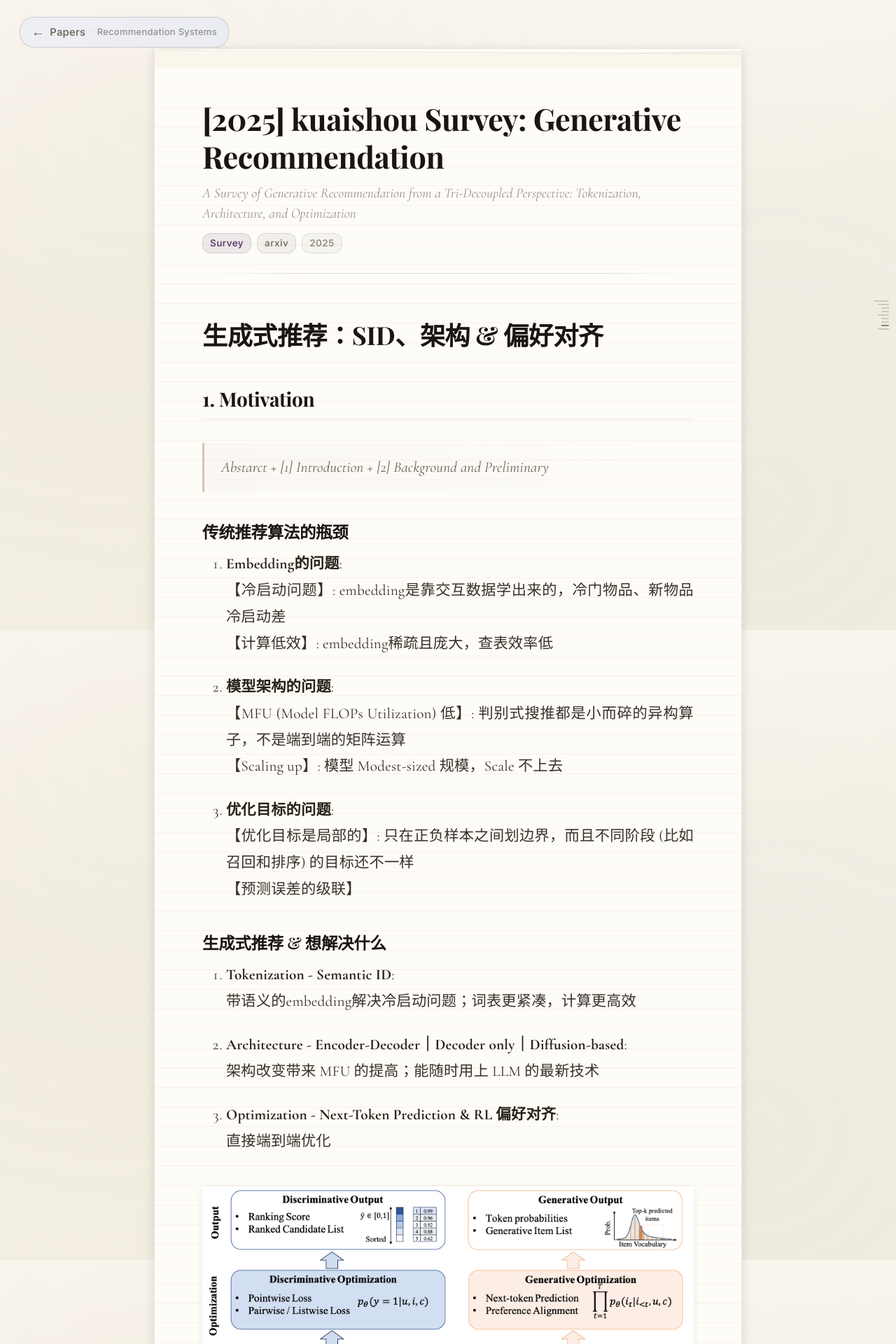
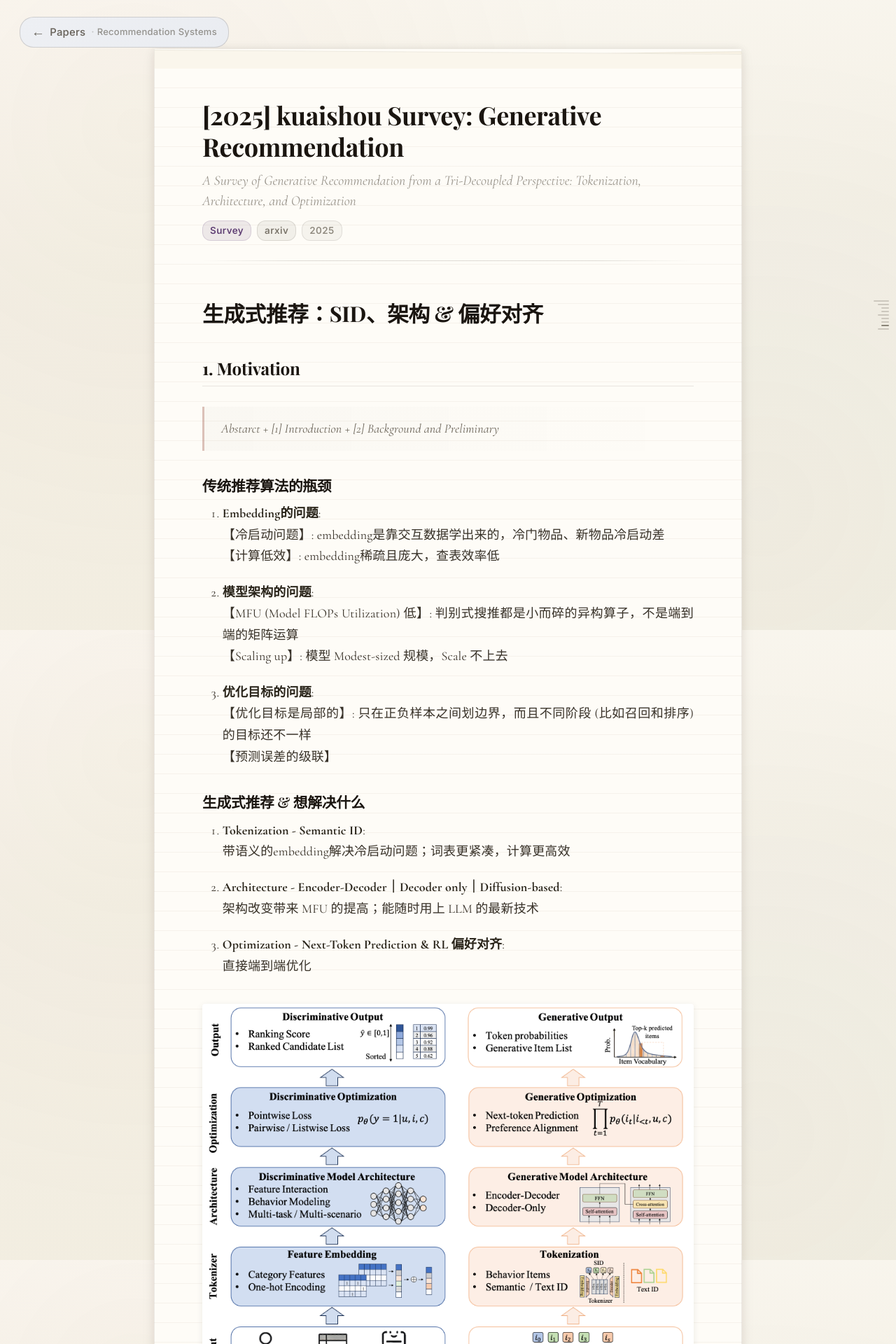
Before and after one commit to FSmisaka/FSmisaka.github.io, a Jekyll site: the page built from _papers/2025-kuaishou-generative-recommendation-survey-review.md, in a window 1280 px wide. Shown: the top 1920 px of the page at 70% size. Built offline with Jekyll 4.4.1, drawn with Linux system fonts in a browser that asks for light colours; some web fonts are replaced; some of the changed text lies outside the part shown.

Commit message:
note字号

````diff
--- a/_papers/2025-kuaishou-generative-recommendation-survey-review.md
+++ b/_papers/2025-kuaishou-generative-recommendation-survey-review.md
@@ -42,13 +42,14 @@ venue: "arxiv"
 
 ### Why Tokenization
 生成式搜推想要模仿 LLM 的 Next-token Prediction，做 Next-item_token Prediction。于是按照惯例就需要把 item 给 tokenize 化
-Q：为什么一定要做 tokenization，而不能直接 Next-word Prediction 和 Next-item Prediction 呢？
-A：说实话推荐领域没想很明白，但是 LLM 领域做 token 粒度的生成是有原因的：
+**Q**：为什么一定要做 tokenization，而不能直接 Next-word Prediction 和 Next-item Prediction 呢？
+**A**：说实话推荐领域没想很明白，但是 LLM 领域做 token 粒度的生成是有原因的：
 1. 不可计算：word 粒度的话，词表太大
 2. 泛化能力：token 粒度可以生成新词（token concatenation）
 
 ### Sparse ID-based、Text-based、Semantic ID-based
 一共三种 Tokenizer：Sparse ID-based、Text-based、Semantic ID-based
+
 | Tokenizer | token形式 | 优点 | 局限 |
 | :--: | :--: | :--: | :--: |
 | Sparse ID-based | item ID -> 嵌入向量 | ID 唯一 | 冷启问题 (缺乏语义信息)；<br>词表太大 |
@@ -100,7 +101,7 @@ Step 3: Semantic Token Generation
     Token_i = [c_i^1,c_i^2,...,c_i^M]
 ```
 
-<details>
+<details markdown="1">
 <summary>详细的算法描述</summary>
 
 ---
--- a/_sass/layout/_notes.scss
+++ b/_sass/layout/_notes.scss
@@ -513,7 +513,7 @@
 .note-title {
   margin: 0 0 12px;
   font-family: "Playfair Display", "Cormorant Garamond", "Georgia", serif;
-  font-size: 2.4rem;
+  font-size: 2rem;
   font-weight: 700;
   line-height: 1.25;
   color: #1a1510;
@@ -534,7 +534,7 @@
 .note-excerpt {
   margin: 0 0 0;
   font-family: "Cormorant Garamond", "Georgia", serif;
-  font-size: 1.15rem;
+  font-size: 1rem;
   font-style: italic;
   line-height: 1.55;
   color: rgba(44, 36, 22, 0.52);
@@ -557,8 +557,8 @@
 // ── Note body — markdown content ───────────
 .note-body {
   font-family: "Cormorant Garamond", "Georgia", "Times New Roman", serif;
-  font-size: 1.18rem;
-  line-height: 1.78;
+  font-size: 1rem;
+  line-height: 1.7;
   color: rgba(28, 22, 12, 0.88);
   letter-spacing: 0.008em;
 
@@ -572,15 +572,15 @@
     line-height: 1.3;
   }
 
-  h1 { font-size: 2rem; font-weight: 700; }
+  h1 { font-size: 1.7rem; font-weight: 700; }
   h2 {
-    font-size: 1.55rem;
+    font-size: 1.35rem;
     font-weight: 700;
     padding-bottom: 0.35em;
     border-bottom: 1px solid rgba(44, 36, 22, 0.10);
   }
-  h3 { font-size: 1.3rem; font-weight: 600; }
-  h4 { font-size: 1.12rem; font-weight: 600; }
+  h3 { font-size: 1.15rem; font-weight: 600; }
+  h4 { font-size: 1rem; font-weight: 600; }
 
   // Paragraphs
   p {
````
